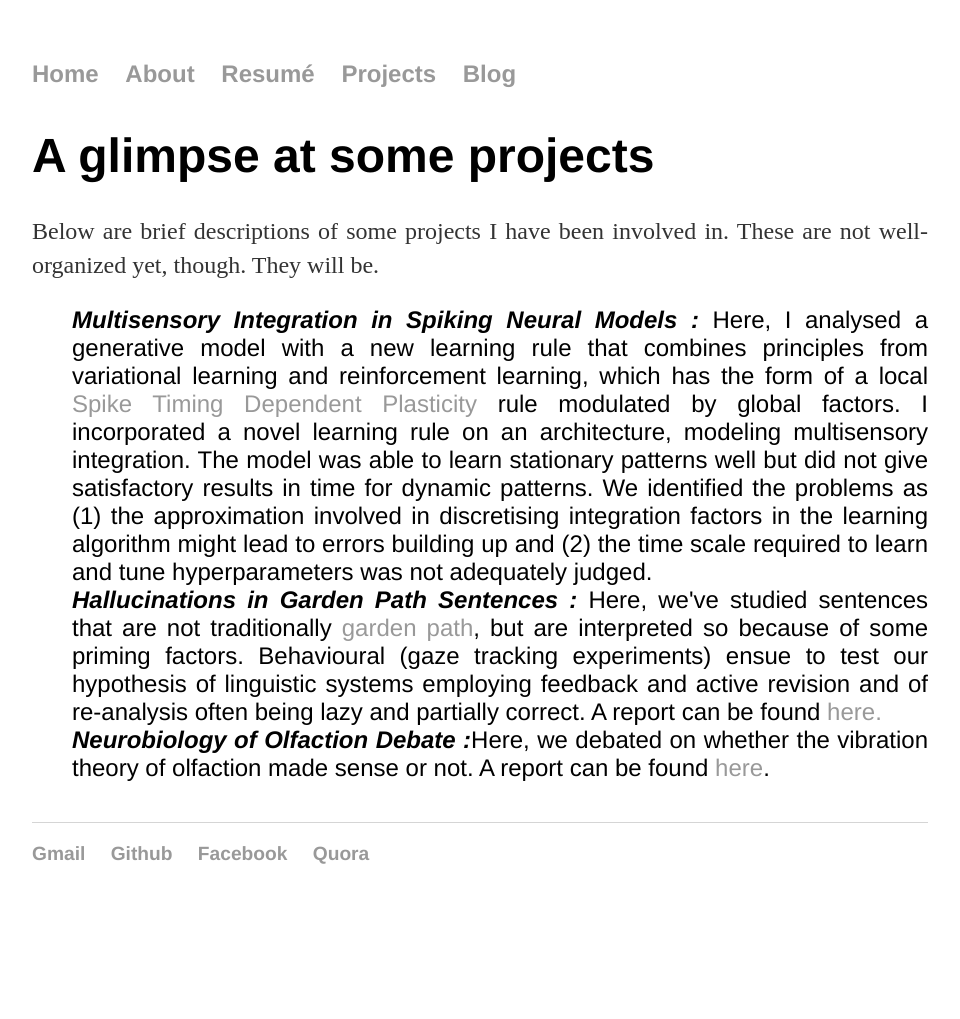
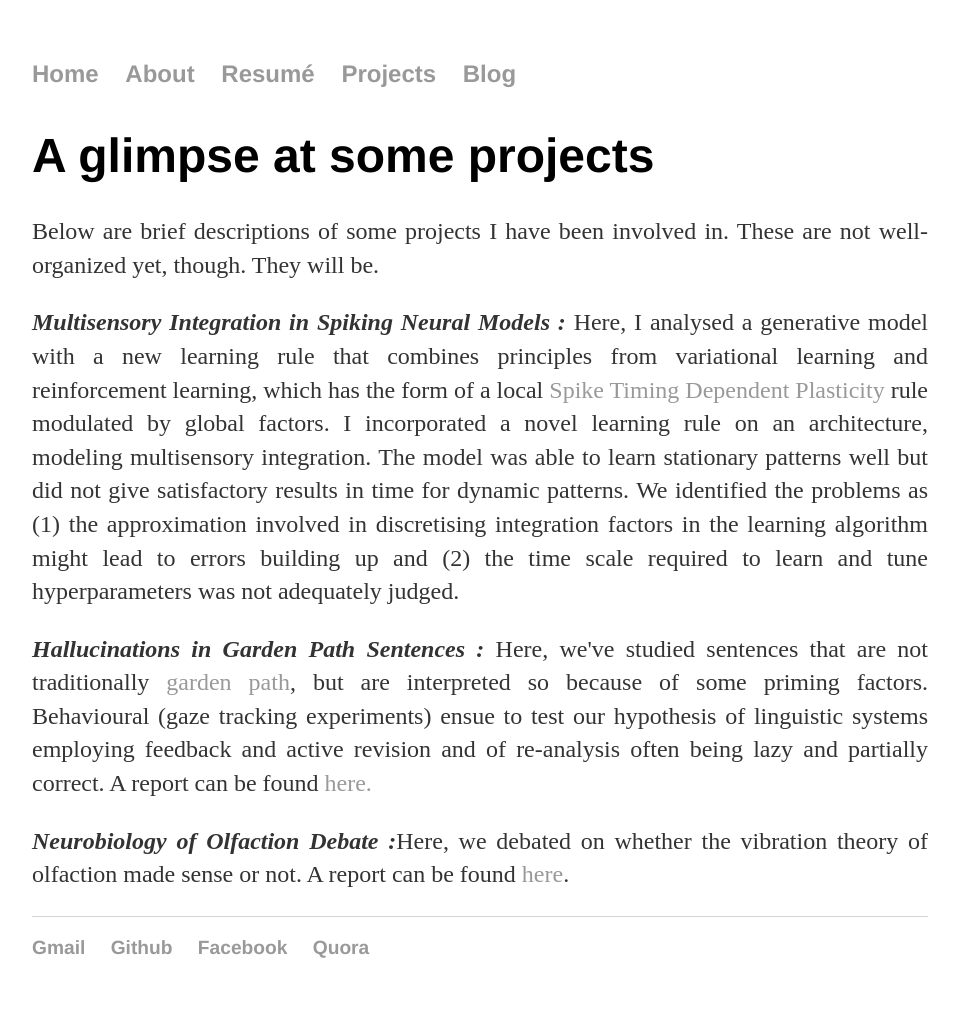
Before and after one commit to sharbatc/sharbatc.github.io, a Jekyll site: the page built from projects/index.html, in a window 1280 px wide. Shown: the whole page, without its empty margins (160-1120 px from the left). Built offline with Jekyll 4.4.1, drawn with Linux system fonts in a browser that asks for light colours; before the commit the page ends 925 px from its top, so only the background shows below that.

Commit message:
projs added

```diff
--- a/projects/index.html
+++ b/projects/index.html
@@ -4,11 +4,9 @@ title: Projects
 ---
 <div class="blurb" align="justify">
 	<h1>A glimpse at some projects</h1>
-	<p>Below are brief descriptions of some projects I have been involved in. These are not well-organized yet, though. They will be.
-	<ul>
-		<li><b><i>Multisensory Integration in Spiking Neural Models :</i></b> Here, I analysed a generative model with a new learning rule that combines principles from variational learning and reinforcement learning, which has the form of a local <a href ="http://www.caam.rice.edu/~caam415/lec_gab/g4/markram_etal98.pdf">Spike Timing Dependent Plasticity</a> rule modulated by global factors. I incorporated a novel learning rule on an architecture, modeling multisensory integration. The model was able to learn stationary patterns well but did not give satisfactory results in time for dynamic patterns. We identified the problems as (1) the approximation involved in discretising integration factors in the learning algorithm might lead to errors building up and (2) the time scale required to learn and tune hyperparameters was not adequately judged.</li>
-		<li><b><i>Hallucinations in Garden Path Sentences :</i></b> Here, we've studied sentences that are not traditionally <a href ="https://en.wikipedia.org/wiki/Garden_path_sentence">garden path</a>, but are interpreted so because of some priming factors. Behavioural (gaze tracking experiments) ensue to test our hypothesis of linguistic systems employing feedback and active revision and of re-analysis often being lazy and partially correct. A report can be found <a href="/projects/hallureport.pdf">here.</a></li>
-		<li><b><i>Neurobiology of Olfaction Debate :</i></b>Here, we debated on whether the vibration theory of olfaction made sense or not. A report can be found <a href="/projects/neurobioreport.pdf">here</a>.</li>
-	</ul>
-	</p>
+	<p>Below are brief descriptions of some projects I have been involved in. These are not well-organized yet, though. They will be.</p>
+	<p><b><i>Multisensory Integration in Spiking Neural Models :</i></b> Here, I analysed a generative model with a new learning rule that combines principles from variational learning and reinforcement learning, which has the form of a local <a href ="http://www.caam.rice.edu/~caam415/lec_gab/g4/markram_etal98.pdf">Spike Timing Dependent Plasticity</a> rule modulated by global factors. I incorporated a novel learning rule on an architecture, modeling multisensory integration. The model was able to learn stationary patterns well but did not give satisfactory results in time for dynamic patterns. We identified the problems as (1) the approximation involved in discretising integration factors in the learning algorithm might lead to errors building up and (2) the time scale required to learn and tune hyperparameters was not adequately judged.</p>
+	<p><b><i>Hallucinations in Garden Path Sentences :</i></b> Here, we've studied sentences that are not traditionally <a href ="https://en.wikipedia.org/wiki/Garden_path_sentence">garden path</a>, but are interpreted so because of some priming factors. Behavioural (gaze tracking experiments) ensue to test our hypothesis of linguistic systems employing feedback and active revision and of re-analysis often being lazy and partially correct. A report can be found <a href="/projects/hallureport.pdf">here.</a></p>
+	<p><b><i>Neurobiology of Olfaction Debate :</i></b>Here, we debated on whether the vibration theory of olfaction made sense or not. A report can be found <a href="/projects/neurobioreport.pdf">here</a>.</p>
+
 </div><!-- /.blurb -->
```
